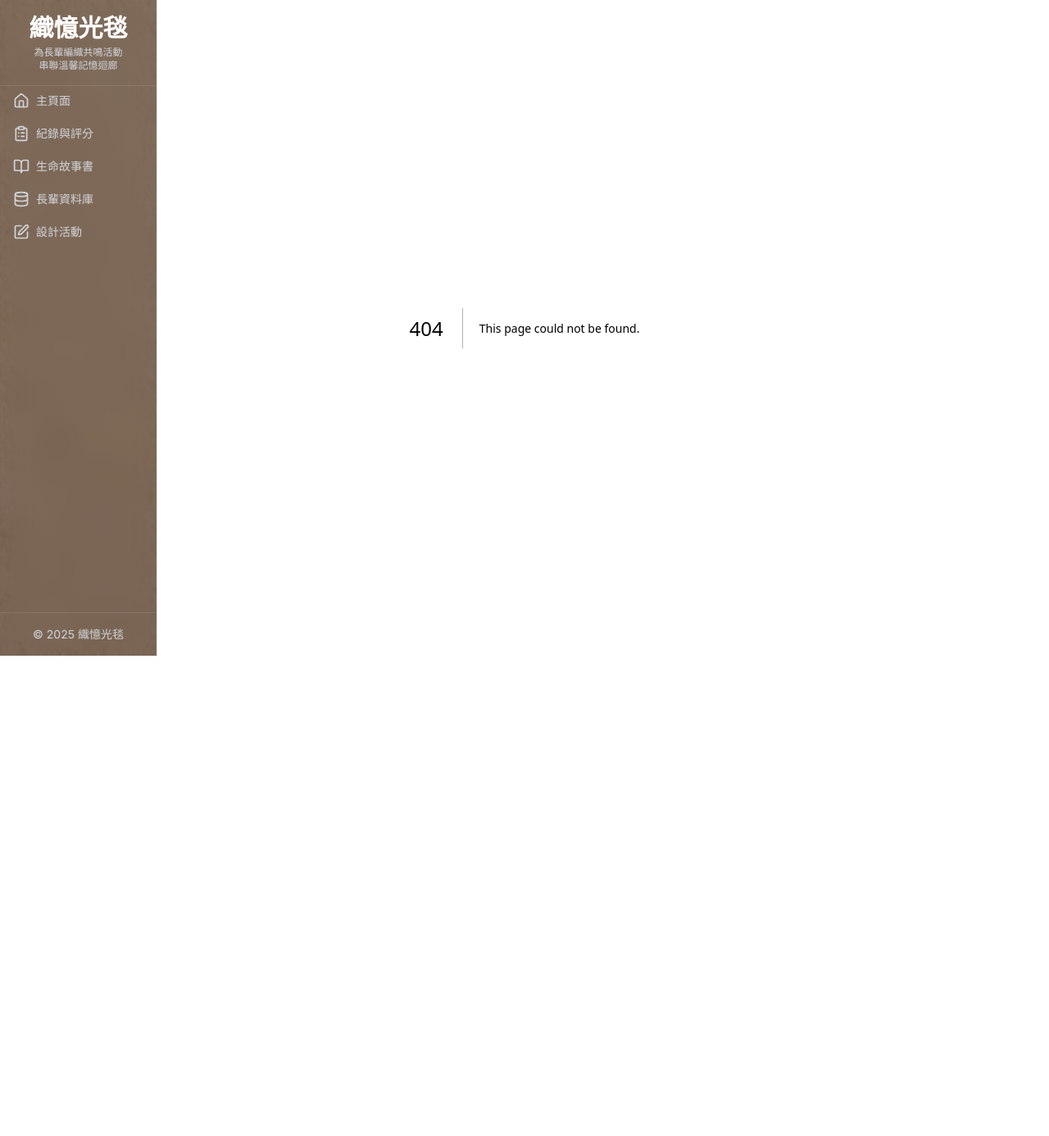
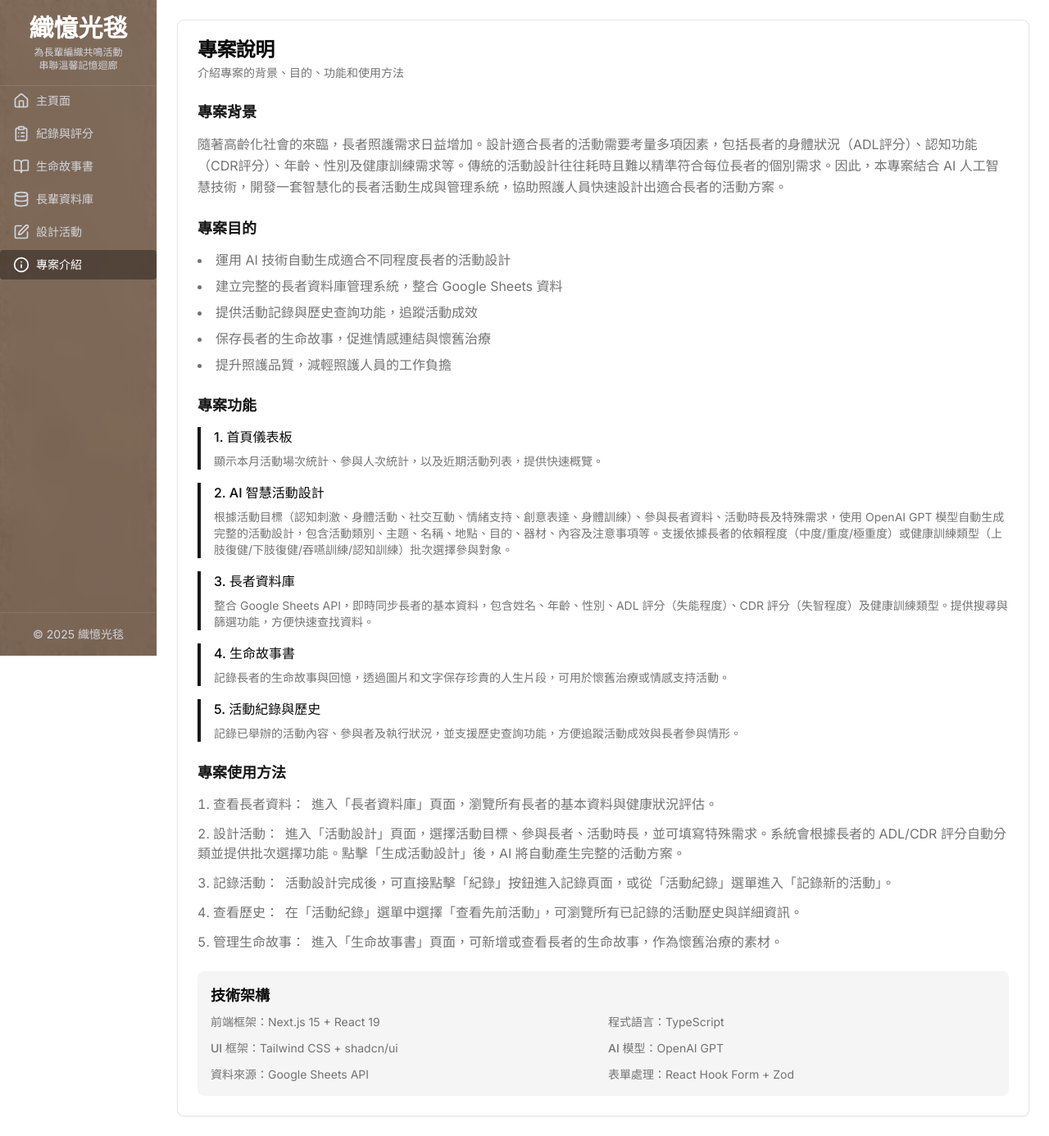
Before and after one commit to Chris-Chen-rin/ai-activity-gen, a Next.js app: page /introduce in a window 1280 px wide. Before the commit this address had no page. Shown: the whole page at 82% size. Before the commit the page ends 800 px from the top, so only its background shows below. Built offline with nearby package versions, Linux system fonts and the light colour scheme.

Commit message:
add introduce

```diff
--- /dev/null
+++ b/app/introduce/page.tsx
@@ -0,0 +1,123 @@
+"use client"
+
+import { Card, CardContent, CardDescription, CardHeader, CardTitle } from "@/components/ui/card"
+
+export default function EasterEggPage() {
+  return (
+    <div className="p-6 space-y-6 ml-48">
+      <Card>
+        <CardHeader>
+          <CardTitle>專案說明</CardTitle>
+          <CardDescription>介紹專案的背景、目的、功能和使用方法</CardDescription>
+        </CardHeader>
+        <CardContent className="space-y-6">
+          <div>
+            <h3 className="text-lg font-semibold mb-3 text-primary">專案背景</h3>
+            <p className="text-muted-foreground leading-relaxed">
+              隨著高齡化社會的來臨，長者照護需求日益增加。設計適合長者的活動需要考量多項因素，包括長者的身體狀況（ADL評分）、認知功能（CDR評分）、年齡、性別及健康訓練需求等。傳統的活動設計往往耗時且難以精準符合每位長者的個別需求。因此，本專案結合 AI 人工智慧技術，開發一套智慧化的長者活動生成與管理系統，協助照護人員快速設計出適合長者的活動方案。
+            </p>
+          </div>
+
+          <div>
+            <h3 className="text-lg font-semibold mb-3 text-primary">專案目的</h3>
+            <ul className="list-disc list-inside space-y-2 text-muted-foreground">
+              <li>運用 AI 技術自動生成適合不同程度長者的活動設計</li>
+              <li>建立完整的長者資料庫管理系統，整合 Google Sheets 資料</li>
+              <li>提供活動記錄與歷史查詢功能，追蹤活動成效</li>
+              <li>保存長者的生命故事，促進情感連結與懷舊治療</li>
+              <li>提升照護品質，減輕照護人員的工作負擔</li>
+            </ul>
+          </div>
+
+          <div>
+            <h3 className="text-lg font-semibold mb-3 text-primary">專案功能</h3>
+            <div className="space-y-4">
+              <div className="border-l-4 border-primary pl-4">
+                <h4 className="font-medium mb-2">1. 首頁儀表板</h4>
+                <p className="text-sm text-muted-foreground">顯示本月活動場次統計、參與人次統計，以及近期活動列表，提供快速概覽。</p>
+              </div>
+
+              <div className="border-l-4 border-primary pl-4">
+                <h4 className="font-medium mb-2">2. AI 智慧活動設計</h4>
+                <p className="text-sm text-muted-foreground">
+                  根據活動目標（認知刺激、身體活動、社交互動、情緒支持、創意表達、身體訓練）、參與長者資料、活動時長及特殊需求，使用 OpenAI GPT 模型自動生成完整的活動設計，包含活動類別、主題、名稱、地點、目的、器材、內容及注意事項等。支援依據長者的依賴程度（中度/重度/極重度）或健康訓練類型（上肢復健/下肢復健/吞嚥訓練/認知訓練）批次選擇參與對象。
+                </p>
+              </div>
+
+              <div className="border-l-4 border-primary pl-4">
+                <h4 className="font-medium mb-2">3. 長者資料庫</h4>
+                <p className="text-sm text-muted-foreground">
+                  整合 Google Sheets API，即時同步長者的基本資料，包含姓名、年齡、性別、ADL 評分（失能程度）、CDR 評分（失智程度）及健康訓練類型。提供搜尋與篩選功能，方便快速查找資料。
+                </p>
+              </div>
+
+              <div className="border-l-4 border-primary pl-4">
+                <h4 className="font-medium mb-2">4. 生命故事書</h4>
+                <p className="text-sm text-muted-foreground">
+                  記錄長者的生命故事與回憶，透過圖片和文字保存珍貴的人生片段，可用於懷舊治療或情感支持活動。
+                </p>
+              </div>
+
+              <div className="border-l-4 border-primary pl-4">
+                <h4 className="font-medium mb-2">5. 活動紀錄與歷史</h4>
+                <p className="text-sm text-muted-foreground">
+                  記錄已舉辦的活動內容、參與者及執行狀況，並支援歷史查詢功能，方便追蹤活動成效與長者參與情形。
+                </p>
+              </div>
+            </div>
+          </div>
+
+          <div>
+            <h3 className="text-lg font-semibold mb-3 text-primary">專案使用方法</h3>
+            <ol className="list-decimal list-inside space-y-3 text-muted-foreground">
+              <li>
+                <span className="font-medium">查看長者資料：</span>
+                <span className="ml-2">進入「長者資料庫」頁面，瀏覽所有長者的基本資料與健康狀況評估。</span>
+              </li>
+              <li>
+                <span className="font-medium">設計活動：</span>
+                <span className="ml-2">進入「活動設計」頁面，選擇活動目標、參與長者、活動時長，並可填寫特殊需求。系統會根據長者的 ADL/CDR 評分自動分類並提供批次選擇功能。點擊「生成活動設計」後，AI 將自動產生完整的活動方案。</span>
+              </li>
+              <li>
+                <span className="font-medium">記錄活動：</span>
+                <span className="ml-2">活動設計完成後，可直接點擊「紀錄」按鈕進入記錄頁面，或從「活動紀錄」選單進入「記錄新的活動」。</span>
+              </li>
+              <li>
+                <span className="font-medium">查看歷史：</span>
+                <span className="ml-2">在「活動紀錄」選單中選擇「查看先前活動」，可瀏覽所有已記錄的活動歷史與詳細資訊。</span>
+              </li>
+              <li>
+                <span className="font-medium">管理生命故事：</span>
+                <span className="ml-2">進入「生命故事書」頁面，可新增或查看長者的生命故事，作為懷舊治療的素材。</span>
+              </li>
+            </ol>
+          </div>
+
+          <div className="bg-muted p-4 rounded-lg mt-6">
+            <h3 className="text-lg font-semibold mb-2">技術架構</h3>
+            <div className="grid grid-cols-2 gap-3 text-sm text-muted-foreground">
+              <div>
+                <span className="font-medium">前端框架：</span>Next.js 15 + React 19
+              </div>
+              <div>
+                <span className="font-medium">程式語言：</span>TypeScript
+              </div>
+              <div>
+                <span className="font-medium">UI 框架：</span>Tailwind CSS + shadcn/ui
+              </div>
+              <div>
+                <span className="font-medium">AI 模型：</span>OpenAI GPT
+              </div>
+              <div>
+                <span className="font-medium">資料來源：</span>Google Sheets API
+              </div>
+              <div>
+                <span className="font-medium">表單處理：</span>React Hook Form + Zod
+              </div>
+            </div>
+          </div>
+        </CardContent>
+      </Card>
+    </div>
+  )
+}
--- a/components/app-sidebar.tsx
+++ b/components/app-sidebar.tsx
@@ -2,7 +2,7 @@
 
 import Link from "next/link"
 import { usePathname } from "next/navigation"
-import { BookOpen, ClipboardList, Database, Home, PenSquare } from "lucide-react"
+import { BookOpen, ClipboardList, Database, Home, Info, PenSquare } from "lucide-react"
 
 import {
   Sidebar,
@@ -95,6 +95,18 @@ export function AppSidebar() {
                   </Link>
                 </SidebarMenuButton>
               </SidebarMenuItem>
+              <SidebarMenuItem>
+                <SidebarMenuButton
+                  asChild
+                  isActive={isActive("/introduce")}
+                  className="hover:bg-white/20 data-[active=true]:bg-white/30 w-full"
+                >
+                  <Link href="/introduce" className="flex items-center gap-2 w-full">
+                    <Info className="w-5 h-5" />
+                    <span>專案介紹</span>
+                  </Link>
+                </SidebarMenuButton>
+              </SidebarMenuItem>
             </SidebarMenu>
           </SidebarContent>
           <SidebarFooter className="p-4 text-center text-sm text-gray-300 border-t border-white/10">
```
